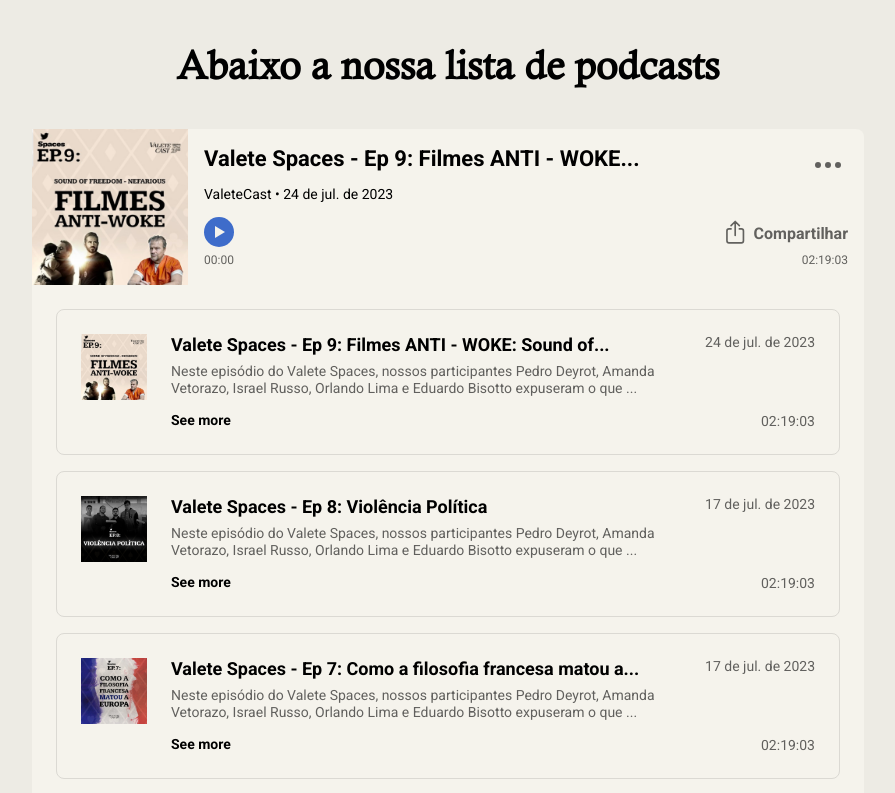
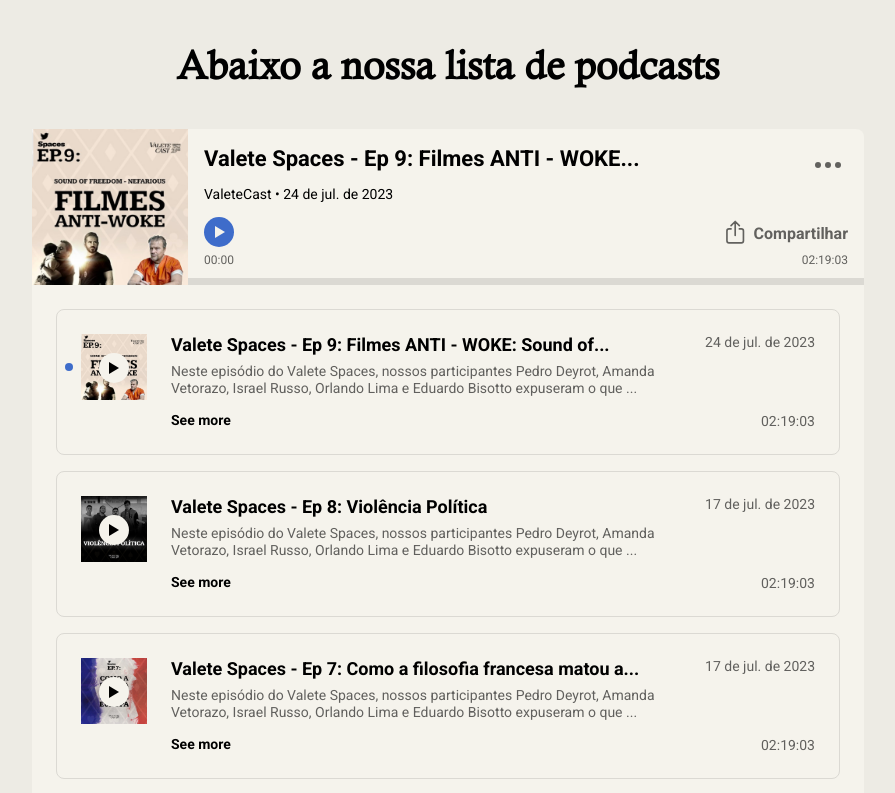
Before and after one commit to danielpqb/revista-valete-mbl, a Next.js app: page / in a window 1280 px wide. Shown: the part 1800-2593 px from the top of the page, without its empty margins (192-1087 px from the left). Built offline with nearby package versions, Linux system fonts and the light colour scheme.

Commit message:
Animations and Podcast List

```diff
--- a/src/components/Header/Header.tsx
+++ b/src/components/Header/Header.tsx
@@ -24,17 +24,17 @@
               href={"https://clube.mbl.org.br/pagamento?off=43uioh"}
               target="_blank"
             >
-              <div className="bg-blue-secondary text-white-primary px-4 py-2">
+              <div className="bg-blue-secondary text-white-primary px-4 py-2 active:scale-[0.9] select-none">
                 Assine a Valete
               </div>
             </NextLink>
           </div>
           <div className="flex items-center gap-[0.5rem]">
             <CustomIcon.User className="text-[1.25rem]" />
-            <button className="">Login</button>
+            <button className="active:scale-[0.9] select-none">Login</button>
           </div>
           <div className="flex items-center">
-            <button className="">
+            <button className="active:scale-[0.9] select-none">
               <IonIcon
                 name="search-outline"
                 className="text-[1.25rem]"
--- a/src/components/Main/Main.tsx
+++ b/src/components/Main/Main.tsx
@@ -55,7 +55,7 @@
           href={"https://clube.mbl.org.br/pagamento?off=43uioh"}
           target="_blank"
         >
-          <div className="flex w-fit bg-blue-secondary text-white-primary px-4 py-2 font-semibold font-roboto mb-[0.8rem] gap-[0.5rem]">
+          <div className="flex w-fit bg-blue-secondary text-white-primary px-4 py-2 font-semibold font-roboto mb-[0.8rem] gap-[0.5rem] active:scale-[0.9] select-none">
             <h1>Assine a Valete</h1>
             <IonIcon name="arrow-forward"></IonIcon>
           </div>
--- a/src/components/Main/Sections/contents/Doubts/FAQ.tsx
+++ b/src/components/Main/Sections/contents/Doubts/FAQ.tsx
@@ -12,7 +12,7 @@
   const [isOpen, setIsOpen] = useState(false);
 
   return (
-    <div className="border-[1px] border-blue-secondary">
+    <div className="border-[1px] border-blue-secondary cursor-pointer">
       <div
         onClick={() => setIsOpen(!isOpen)}
         className="flex justify-between bg-blue-secondary h-[3rem] px-[1.375rem] py-[0.5rem] text-white-primary font-semibold leading-normal text-[1.125rem]"
--- a/src/components/Main/Sections/contents/Valetecast/List.tsx
+++ b/src/components/Main/Sections/contents/Valetecast/List.tsx
@@ -1,7 +1,12 @@
+"use client";
+
 import IonIcon from "@/components/IonIcon/IonIcon";
 import { podcasts } from "@/data/podcasts";
+import { Dispatch, SetStateAction, useState } from "react";
 
 export function List() {
+  const [podcastIdPlaying, setPodcastIdPlaying] = useState(1);
+
   return (
     <div className="flex flex-col items-center gap-[2.5rem] mb-[6rem]">
       <h1 className="text-[2.5rem] leading-[3rem] font-bold">
@@ -15,11 +20,13 @@
               <Podcast
                 data={podcast}
                 key={index}
+                podcastIdPlaying={podcastIdPlaying}
+                setPodcastIdPlaying={setPodcastIdPlaying}
               />
             );
           })}
         </div>
-        <button className="flex w-fit self-center text-blue-secondary text-[0.875rem] font-semibold justify-center items-center mb-[1.5rem]">
+        <button className="flex w-fit self-center text-blue-secondary text-[0.875rem] font-semibold justify-center items-center mb-[1.5rem] active:scale-[0.9] select-none">
           <span>Carregar mais</span>
           <IonIcon
             className="text-[1.25rem]"
@@ -32,19 +39,24 @@
 }
 
 function Header() {
+  const [barWidth, setBarWidth] = useState(0);
+
   return (
     <div className="flex relative h-[9.75rem]">
-      <button>
-        <IonIcon
-          className="absolute top-[1.27rem] right-[1.27rem] text-[2rem] opacity-60"
-          name="ellipsis-horizontal"
-        />
-      </button>
       <img
         className="h-full"
         src="/images/podcasts/img001.jpeg"
       />
-      <div className="flex flex-col justify-around w-full h-full p-[1rem]">
+      <button className="absolute top-[1.27rem] right-[1.27rem] text-[2rem] opacity-60 z-10 active:scale-[0.9] select-none">
+        <IonIcon name="ellipsis-horizontal" />
+      </button>
+      <div className="relative flex flex-col justify-around w-full h-full p-[1rem]">
+        <div className="absolute left-0 bottom-0 w-full h-[0.4rem] bg-brown-primary">
+          <div
+            style={{ width: `${barWidth}%` }}
+            className="w-[0px] h-full bg-blue-secondary"
+          ></div>
+        </div>
         <h1 className="font-semibold text-[1.375rem] leading-[1.65rem] mb-[0.7rem]">
           Valete Spaces - Ep 9: Filmes ANTI - WOKE...
         </h1>
@@ -52,13 +64,13 @@
           ValeteCast • 24 de jul. de 2023
         </h2>
         <div className="flex justify-between w-full mb-[0.2rem]">
-          <button className="flex justify-center items-center bg-blue-secondary w-[1.875rem] h-[1.875rem] rounded-full">
+          <button className="flex justify-center items-center bg-blue-secondary w-[1.875rem] h-[1.875rem] rounded-full active:scale-[0.9] select-none">
             <IonIcon
               className="text-white-primary pl-[2px]"
               name="play-sharp"
             />
           </button>
-          <button className="flex justify-center items-center gap-[0.3rem]">
+          <button className="flex justify-center items-center gap-[0.3rem] active:scale-[0.9] select-none">
             <IonIcon
               className="text-black-secondary text-[1.65rem] pl-[2px]"
               name="share-outline"
@@ -78,14 +90,36 @@
 }
 
 interface PodcastProps {
-  data: { title: string; txt: string; date: string; time: string; img: string };
+  data: {
+    id: number;
+    title: string;
+    txt: string;
+    date: string;
+    time: string;
+    img: string;
+  };
+  podcastIdPlaying: number;
+  setPodcastIdPlaying: Dispatch<SetStateAction<number>>;
 }
 function Podcast(props: PodcastProps) {
   return (
     <div className="flex mx-[1.5rem] p-[1.5rem] border-brown-primary border-[1px] rounded-[0.5rem] h-[9.125rem] gap-[1.5rem]">
       {/* Column 01 */}
-      <div className="w-[4.125rem] min-w-[4.125rem] object-cover">
-        <div></div>
+      <div
+        onClick={() => {
+          props.setPodcastIdPlaying(props.data.id);
+        }}
+        className="relative w-[4.125rem] min-w-[4.125rem] object-cover cursor-pointer active:scale-[0.92] select-none"
+      >
+        {props.podcastIdPlaying === props.data.id && (
+          <div className="absolute top-[1.8125rem] left-[-1rem] bg-blue-secondary w-[0.5rem] h-[0.5rem] rounded-full"></div>
+        )}
+        <div className="flex justify-center items-center absolute top-[1.2rem] left-0 right-0 m-auto w-[1.875rem] h-[1.875rem] bg-white-primary rounded-full">
+          <IonIcon
+            className="text-black-primary"
+            name="play-sharp"
+          />
+        </div>
         <img
           className="w-full object-cover"
           src={props.data.img}
@@ -100,9 +134,9 @@
         <h2 className="text-[0.875rem] font-normal leading-[1.05rem] opacity-60">
           {props.data.txt}
         </h2>
-        <span className="text-[0.875rem] font-semibold leading-[1.05rem] mt-[0.45rem]">
+        <div className="self-start text-[0.875rem] font-semibold leading-[1.05rem] mt-[0.45rem] cursor-pointer active:scale-[0.9] select-none">
           See more
-        </span>
+        </div>
       </div>
 
       {/* Column 03 */}
--- a/src/data/podcasts.ts
+++ b/src/data/podcasts.ts
@@ -1,5 +1,6 @@
 export const podcasts = [
   {
+    id: 1,
     title: "Valete Spaces - Ep 9: Filmes ANTI - WOKE: Sound of...",
     txt: "Neste episódio do Valete Spaces, nossos participantes Pedro Deyrot, Amanda Vetorazo, Israel Russo, Orlando Lima e Eduardo Bisotto expuseram o que ...",
     date: "24 de jul. de 2023",
@@ -7,6 +8,7 @@
     img: "/images/podcasts/img001.jpeg",
   },
   {
+    id: 2,
     title: "Valete Spaces - Ep 8: Violência Política",
     txt: "Neste episódio do Valete Spaces, nossos participantes Pedro Deyrot, Amanda Vetorazo, Israel Russo, Orlando Lima e Eduardo Bisotto expuseram o que ...",
     date: "17 de jul. de 2023",
@@ -14,6 +16,7 @@
     img: "/images/podcasts/img002.jpeg",
   },
   {
+    id: 3,
     title: "Valete Spaces - Ep 7: Como a filosofia francesa matou a...",
     txt: "Neste episódio do Valete Spaces, nossos participantes Pedro Deyrot, Amanda Vetorazo, Israel Russo, Orlando Lima e Eduardo Bisotto expuseram o que ...",
     date: "17 de jul. de 2023",
@@ -21,6 +24,7 @@
     img: "/images/podcasts/img003.jpeg",
   },
   {
+    id: 4,
     title: "Valete Spaces - Ep 6: Os Primeiros Dissidentes: por que...",
     txt: "Neste episódio do Valete Spaces, nossos participantes Pedro Deyrot, Amanda Vetorazo, Israel Russo, Orlando Lima e Eduardo Bisotto expuseram o que ...",
     date: "17 de jul. de 2023",
@@ -28,6 +32,7 @@
     img: "/images/podcasts/img004.jpeg",
   },
   {
+    id: 5,
     title: "Valete Spaces - Ep 5: 10 ANOS DE 2013 - A REVOLUÇÃO...",
     txt: "Neste episódio do Valete Spaces, nossos participantes Pedro Deyrot, Amanda Vetorazo, Israel Russo, Orlando Lima e Eduardo Bisotto expuseram o que ...",
     date: "17 de jul. de 2023",
@@ -35,6 +40,7 @@
     img: "/images/podcasts/img005.jpeg",
   },
   {
+    id: 6,
     title: "Valete Spaces - Ep 2: A IA vai nos superar?",
     txt: "Neste episódio do Valete Spaces, nossos participantes Pedro Deyrot, Amanda Vetorazo, Israel Russo, Orlando Lima e Eduardo Bisotto expuseram o que ...",
     date: "17 de jul. de 2023",
```
Also changed, not shown: src/components/Footer/Footer.tsx (+5 -5 lines), src/components/Main/Sections/contents/Concept.tsx (+5 -5 lines).
